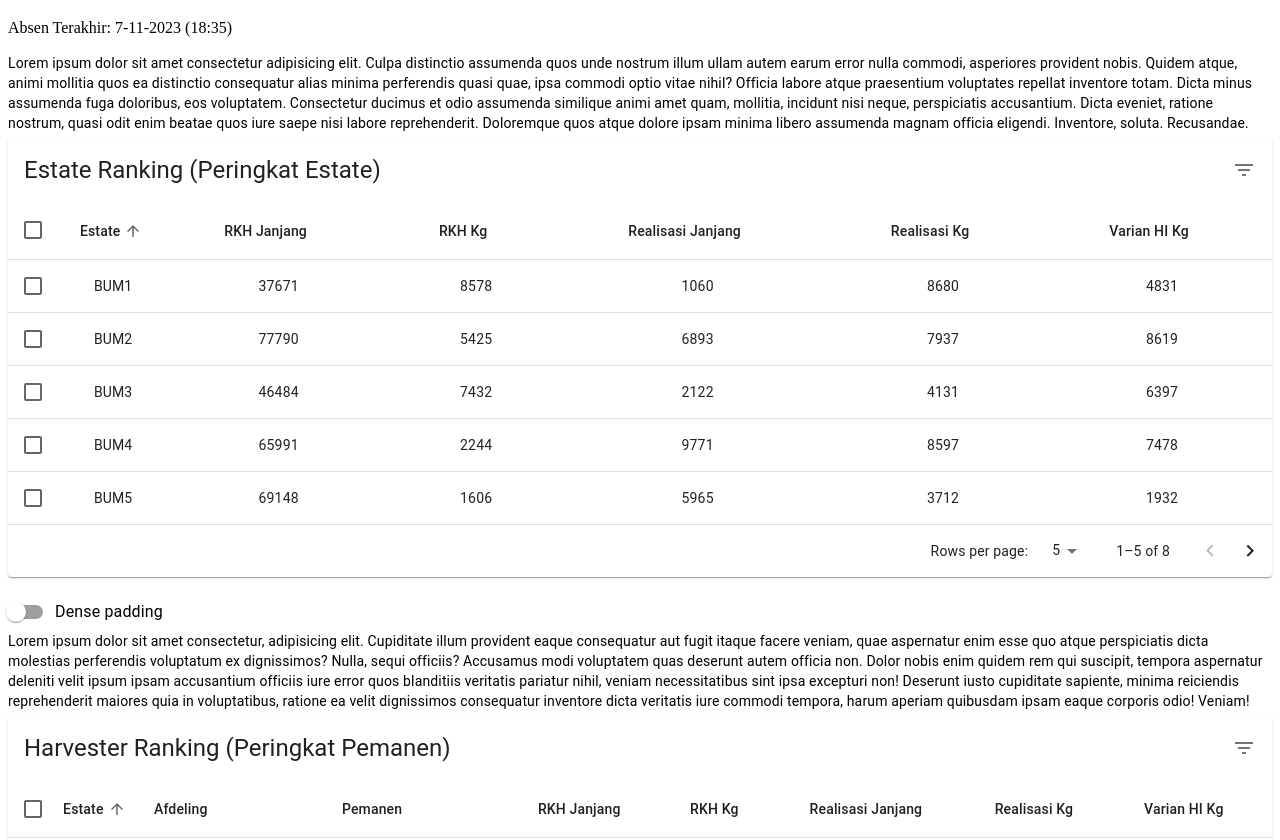
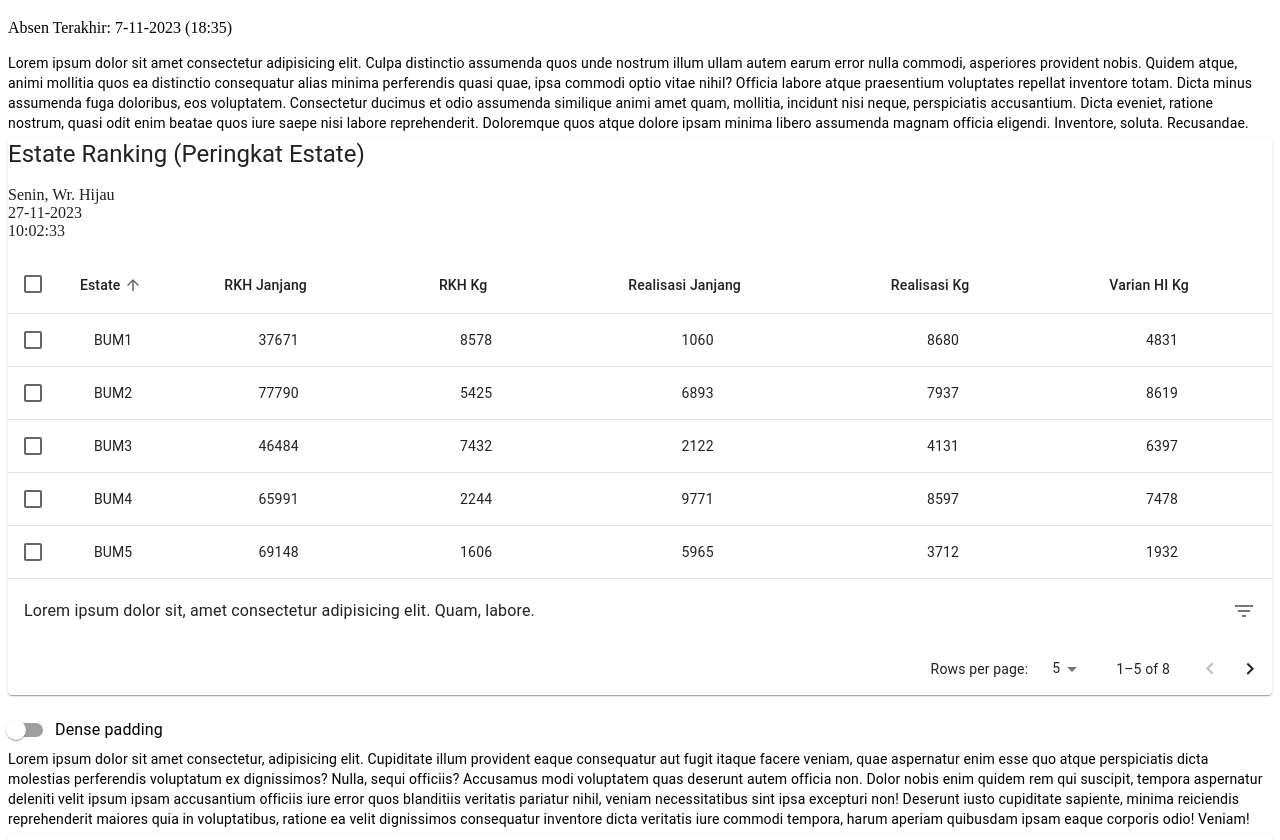
Before and after one commit to emilfauzan/erpplayground, a Next.js app: page /dashboard/home/Home in a window 1280 px wide. Shown: the part 480-1320 px from the top of the page. Built offline with nearby package versions, Linux system fonts and the light colour scheme.

Commit message:
modified estate tables ui/ux

```diff
--- a/components/common/tables/EstateTable.tsx
+++ b/components/common/tables/EstateTable.tsx
@@ -22,6 +22,8 @@ import Switch from '@mui/material/Switch';
 import DeleteIcon from '@mui/icons-material/Delete';
 import FilterListIcon from '@mui/icons-material/FilterList';
 import { visuallyHidden } from '@mui/utils';
+import { typography } from '@material-tailwind/react';
+import { GetDayAndDateEstateTable } from '../timeAndDate/TimeAndDate';
 
 // Data props
 interface Data {
@@ -234,6 +236,7 @@ function EnhancedTableToolbar(props: EnhancedTableToolbarProps) {
                 }),
             }}
         >
+
             {numSelected > 0 ? (
                 <Typography
                     sx={{ flex: '1 1 100%' }}
@@ -244,15 +247,17 @@ function EnhancedTableToolbar(props: EnhancedTableToolbarProps) {
                     {numSelected} selected
                 </Typography>
             ) : (
+
                 <Typography
                     sx={{ flex: '1 1 100%' }}
-                    variant="h5"
+                    variant="body1"
                     id="tableTitle"
-                    component="div" color="blue-gray" className='py-2'
+                    component="div"
                 >
-                    Estate Ranking (Peringkat Estate)
+                    Lorem ipsum dolor sit, amet consectetur adipisicing elit. Quam, labore.
                 </Typography>
             )}
+
             {numSelected > 0 ? (
                 <Tooltip title="Delete">
                     <IconButton>
@@ -355,8 +360,19 @@ export default function EnhancedTable() {
     return (
         <Box sx={{ width: '100%' }}>
             <Paper sx={{ width: '100%', mb: 2 }}>
-                <EnhancedTableToolbar numSelected={selected.length} />
                 <TableContainer>
+                    <div className='flex justify-between items-center py-2 px-4'>
+                        <Typography
+                            sx={{ flex: '1 1 100%' }}
+                            variant="h5"
+                            id="tableTitle"
+                            component="div" color="blue-gray"
+                        >
+                            Estate Ranking (Peringkat Estate)
+                        </Typography>
+                        <GetDayAndDateEstateTable/>
+                    </div>
+
                     <Table
                         sx={{ minWidth: 750 }}
                         aria-labelledby="tableTitle"
@@ -423,6 +439,7 @@ export default function EnhancedTable() {
                         </TableBody>
                     </Table>
                 </TableContainer>
+                <EnhancedTableToolbar numSelected={selected.length} />
                 <TablePagination
                     rowsPerPageOptions={[5, 10, 25]}
                     component="div"
--- a/components/common/timeAndDate/TimeAndDate.tsx
+++ b/components/common/timeAndDate/TimeAndDate.tsx
@@ -1,3 +1,4 @@
+import { Typography } from "@material-tailwind/react";
 import React, { useEffect, useState } from "react";
 
 function padTo2Digits(num: number) {
@@ -57,7 +58,6 @@ export const GetLiveTime = () => {
     }, []);
     return (
         <div className=" flex-shrink-0 hidden sm:pr-0 sm:block">
-
             <h1 className="text-md text-right text-black">
                 {getDay(time)} <br /> {getDate("DD-MM-YYYY", time)}, {getTime(time)}
             </h1>
@@ -79,3 +79,33 @@ export const GetDayAndDate = () => {
         </h1>
     );
 };
+
+export const GetDayAndDateEstateTable = () => {
+    const [time, setTime] = useState(new Date());
+    useEffect(() => {
+        const timer = setInterval(() => {
+            setTime(new Date());
+        }, 1000);
+        return () => clearInterval(timer);
+    }, []);
+    return (
+        <Typography className="flex-shrink-0 block text-sm text-center py-2 px-4 rounded-md bg-stroke">
+            {getDay(time)} <br /> {getDate("DD-MM-YYYY", time)} <br /> {getTime(time)}
+        </Typography>
+    );
+};
+
+export const GetDayAndDateHarvesterTable = () => {
+    const [time, setTime] = useState(new Date());
+    useEffect(() => {
+        const timer = setInterval(() => {
+            setTime(new Date());
+        }, 1000);
+        return () => clearInterval(timer);
+    }, []);
+    return (
+        <h1 className="text-md text-right">
+            {getDay(time)} <br /> {getDate("DD-MM-YYYY", time)} <br /> {getTime(time)}
+        </h1>
+    );
+};
```
